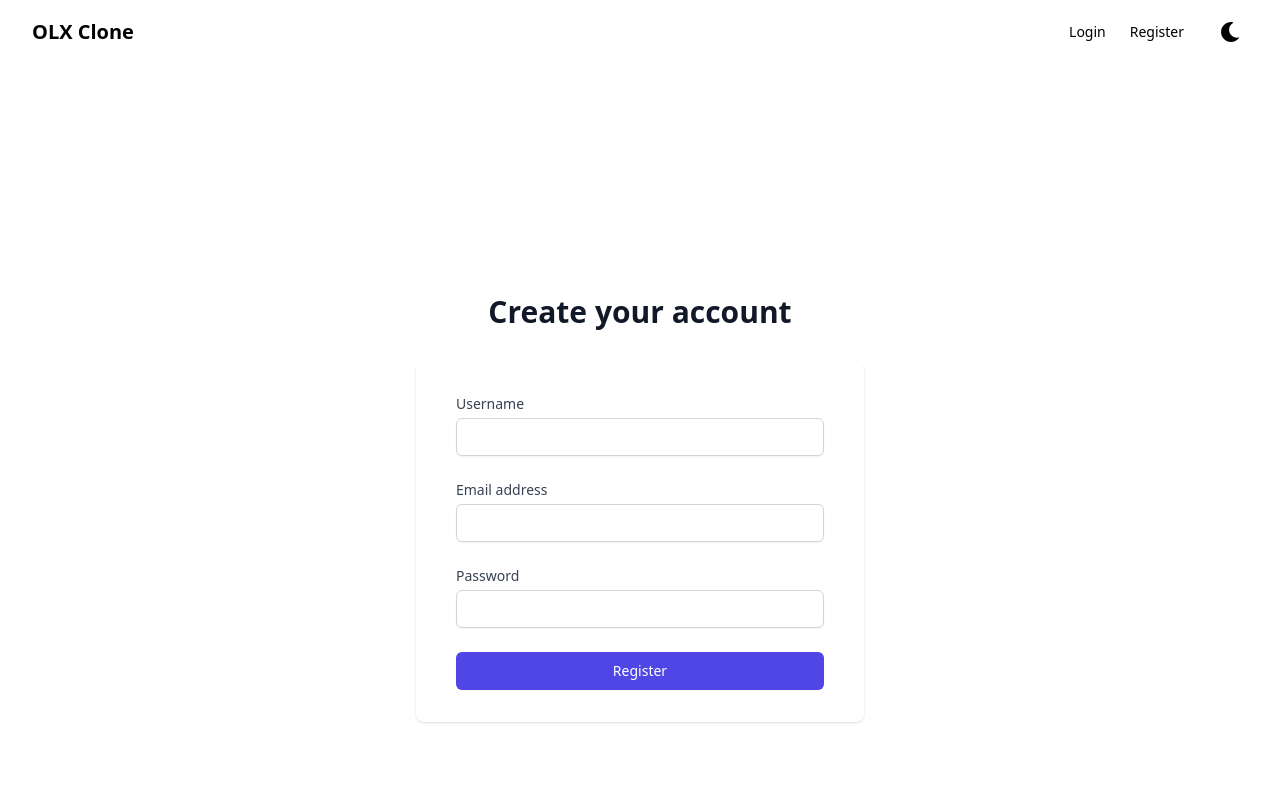
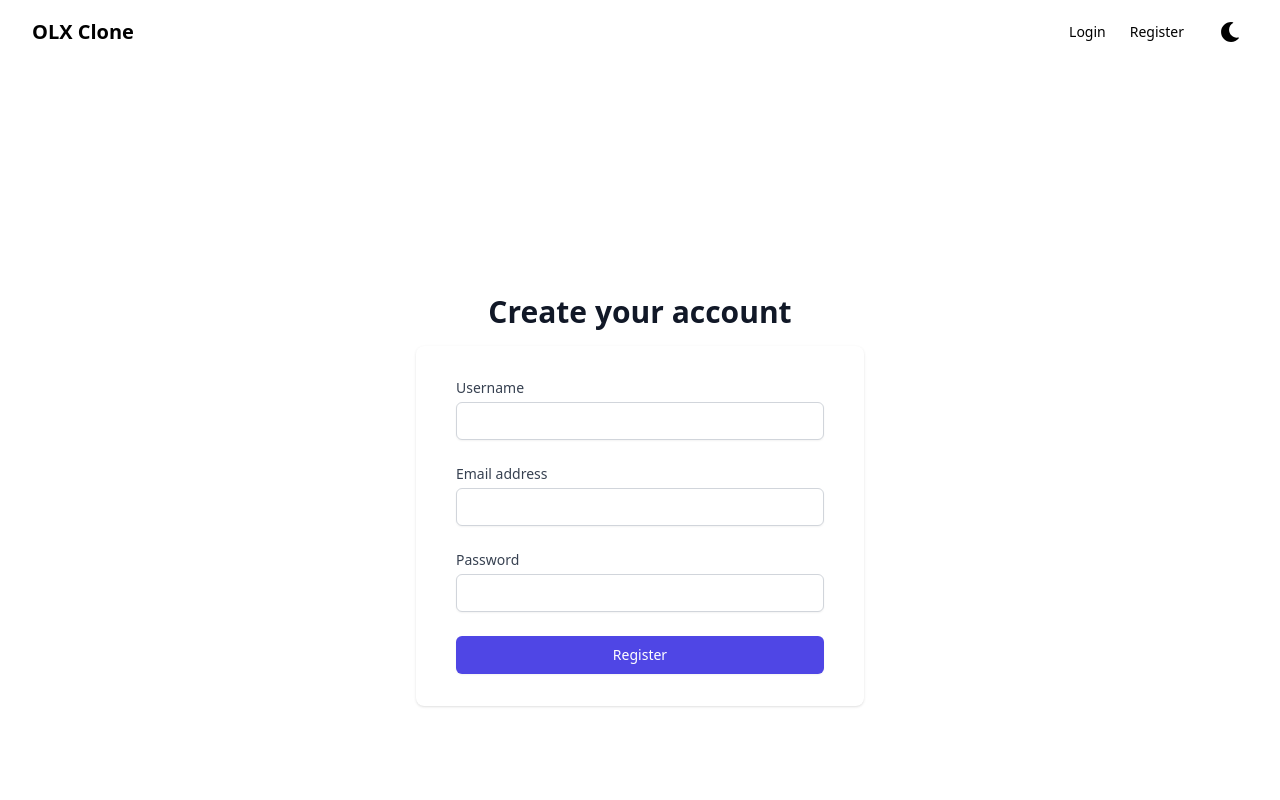
Before and after one commit to vishxly/Olx-Clone, a React (Vite) app in the folder frontend/: page /register in a window 1280 px wide. Shown: the top 800 px of the page. Built offline with nearby package versions, Linux system fonts and the light colour scheme.

Commit message:
"Adjust margin and padding values in Register component"

```diff
--- a/frontend/src/components/Register.jsx
+++ b/frontend/src/components/Register.jsx
@@ -24,12 +24,12 @@ const Register = () => {
   return (
     <div className="flex flex-col justify-center min-h-screen py-12 sm:px-6 lg:px-8">
       <div className="sm:mx-auto sm:w-full sm:max-w-md">
-        <h2 className="mt-6 text-3xl font-extrabold text-center text-gray-900 dark:text-white">
+        <h2 className="mt-2 text-3xl font-extrabold text-center text-gray-900 dark:text-white">
           Create your account
         </h2>
       </div>
 
-      <div className="mt-8 sm:mx-auto sm:w-full sm:max-w-md">
+      <div className="mt-4 sm:mx-auto sm:w-full sm:max-w-md">
         <div className="px-4 py-8 bg-white shadow sm:rounded-lg sm:px-10">
           <form onSubmit={handleSubmit} className="space-y-6">
             <div>
```
